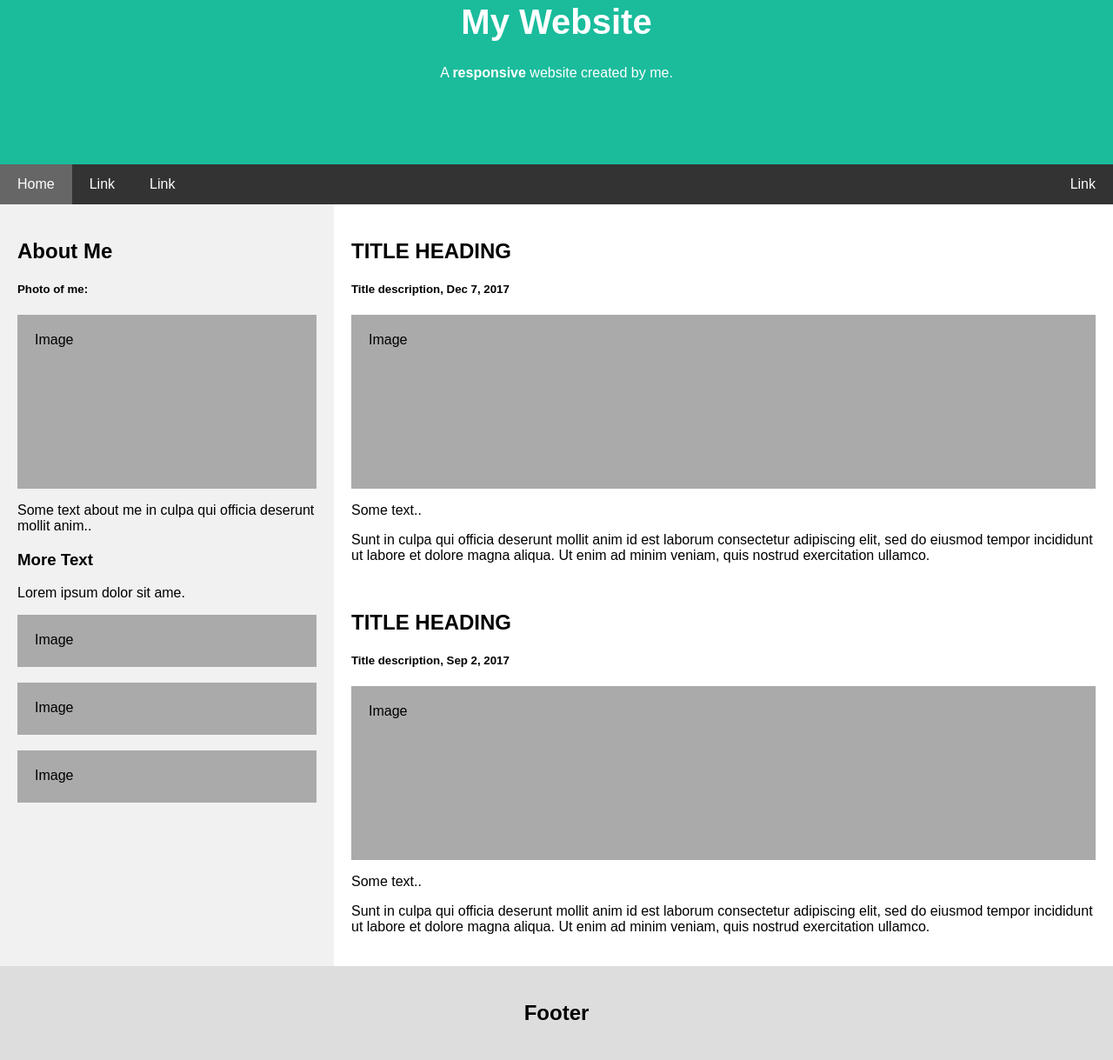
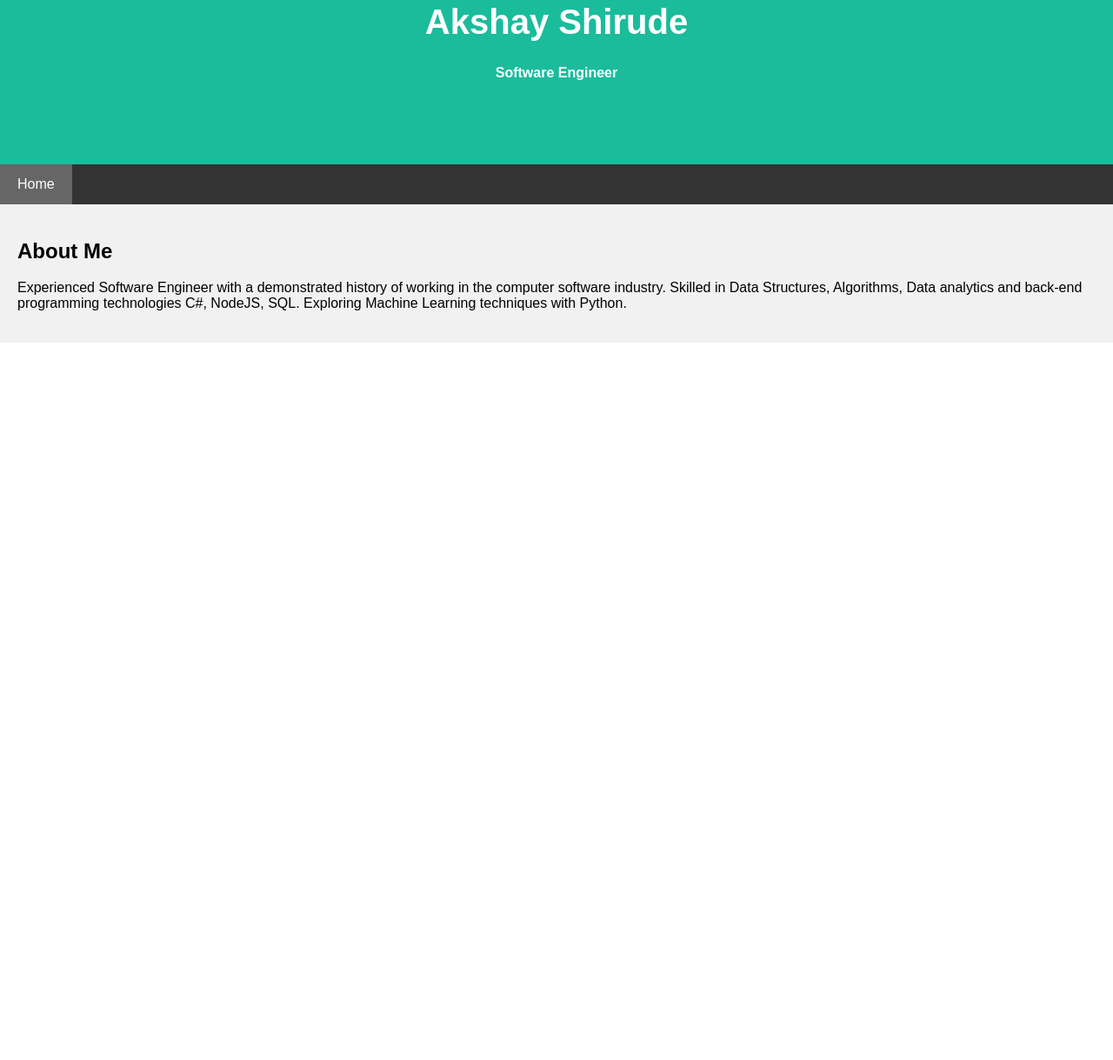
Before and after one commit to a-shirude/a-shirude.github.io, a plain HTML site: page index.html in a window 1280 px wide. Shown: the part 104-1323 px from the top of the page at 87% size. After the commit the page ends 800 px from the top, so only its background shows below. Drawn offline with Linux system fonts and the light colour scheme.

Commit message:
initial commit

```diff
--- a/index.html
+++ b/index.html
@@ -123,47 +123,21 @@ body {
 <body>
 
 <div class="header">
-  <h1>My Website</h1>
-  <p>A <b>responsive</b> website created by me.</p>
+  <h1>Akshay Shirude</h1>
+  <p><b>Software Engineer</b></p>
 </div>
 
 <div class="navbar">
   <a href="#" class="active">Home</a>
-  <a href="#">Link</a>
-  <a href="#">Link</a>
-  <a href="#" class="right">Link</a>
 </div>
 
 <div class="row">
   <div class="side">
     <h2>About Me</h2>
-    <h5>Photo of me:</h5>
-    <div class="fakeimg" style="height:200px;">Image</div>
-    <p>Some text about me in culpa qui officia deserunt mollit anim..</p>
-    <h3>More Text</h3>
-    <p>Lorem ipsum dolor sit ame.</p>
-    <div class="fakeimg" style="height:60px;">Image</div><br>
-    <div class="fakeimg" style="height:60px;">Image</div><br>
-    <div class="fakeimg" style="height:60px;">Image</div>
-  </div>
-  <div class="main">
-    <h2>TITLE HEADING</h2>
-    <h5>Title description, Dec 7, 2017</h5>
-    <div class="fakeimg" style="height:200px;">Image</div>
-    <p>Some text..</p>
-    <p>Sunt in culpa qui officia deserunt mollit anim id est laborum consectetur adipiscing elit, sed do eiusmod tempor incididunt ut labore et dolore magna aliqua. Ut enim ad minim veniam, quis nostrud exercitation ullamco.</p>
-    <br>
-    <h2>TITLE HEADING</h2>
-    <h5>Title description, Sep 2, 2017</h5>
-    <div class="fakeimg" style="height:200px;">Image</div>
-    <p>Some text..</p>
-    <p>Sunt in culpa qui officia deserunt mollit anim id est laborum consectetur adipiscing elit, sed do eiusmod tempor incididunt ut labore et dolore magna aliqua. Ut enim ad minim veniam, quis nostrud exercitation ullamco.</p>
-  </div>
+    <p>Experienced Software Engineer with a demonstrated history of working in the computer software industry. Skilled in Data Structures, Algorithms, Data analytics and back-end programming technologies C#, NodeJS, SQL. Exploring Machine Learning techniques with Python.</p>
+
 </div>
 
-<div class="footer">
-  <h2>Footer</h2>
-</div>
 
 </body>
 </html>
```
